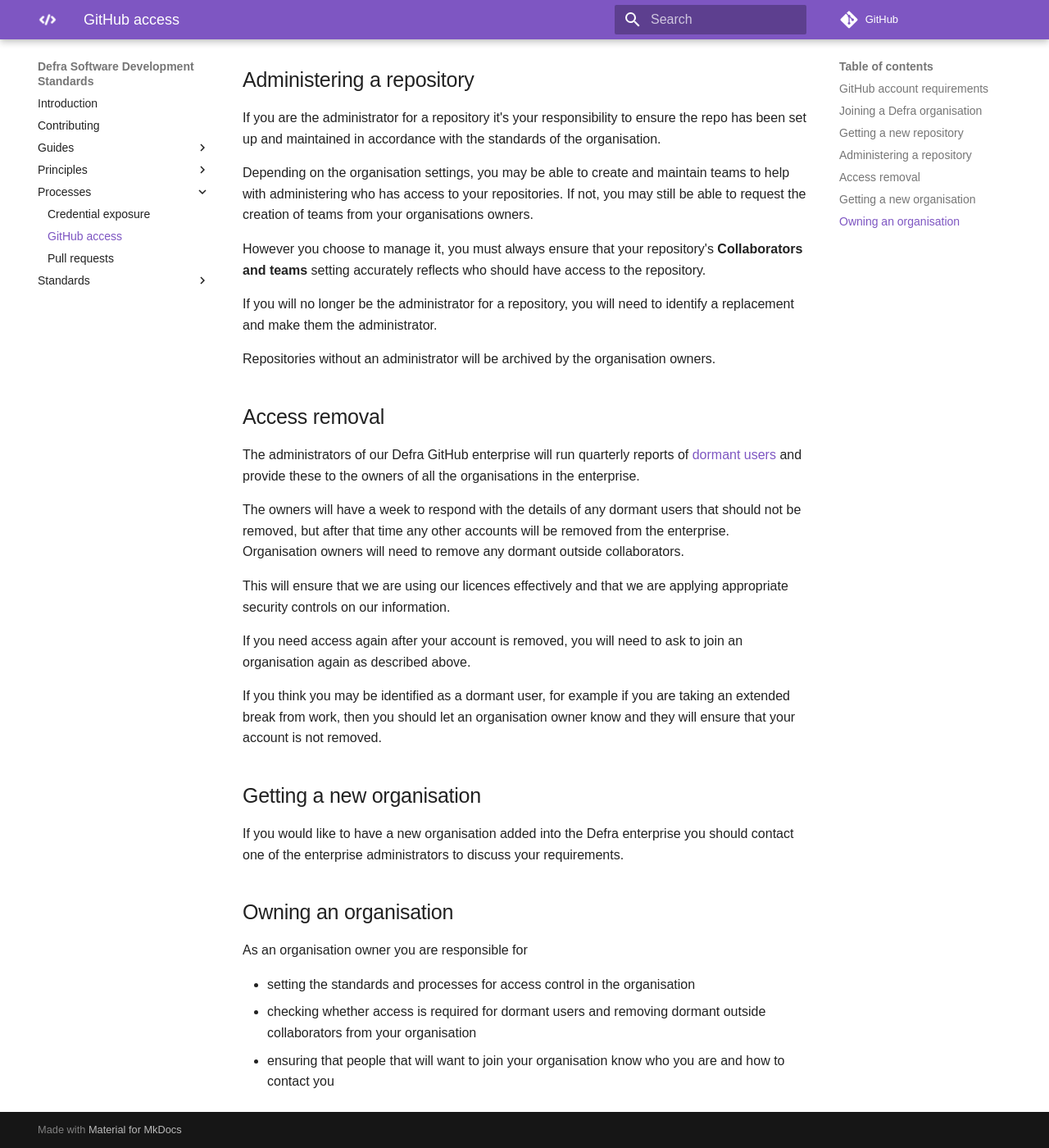
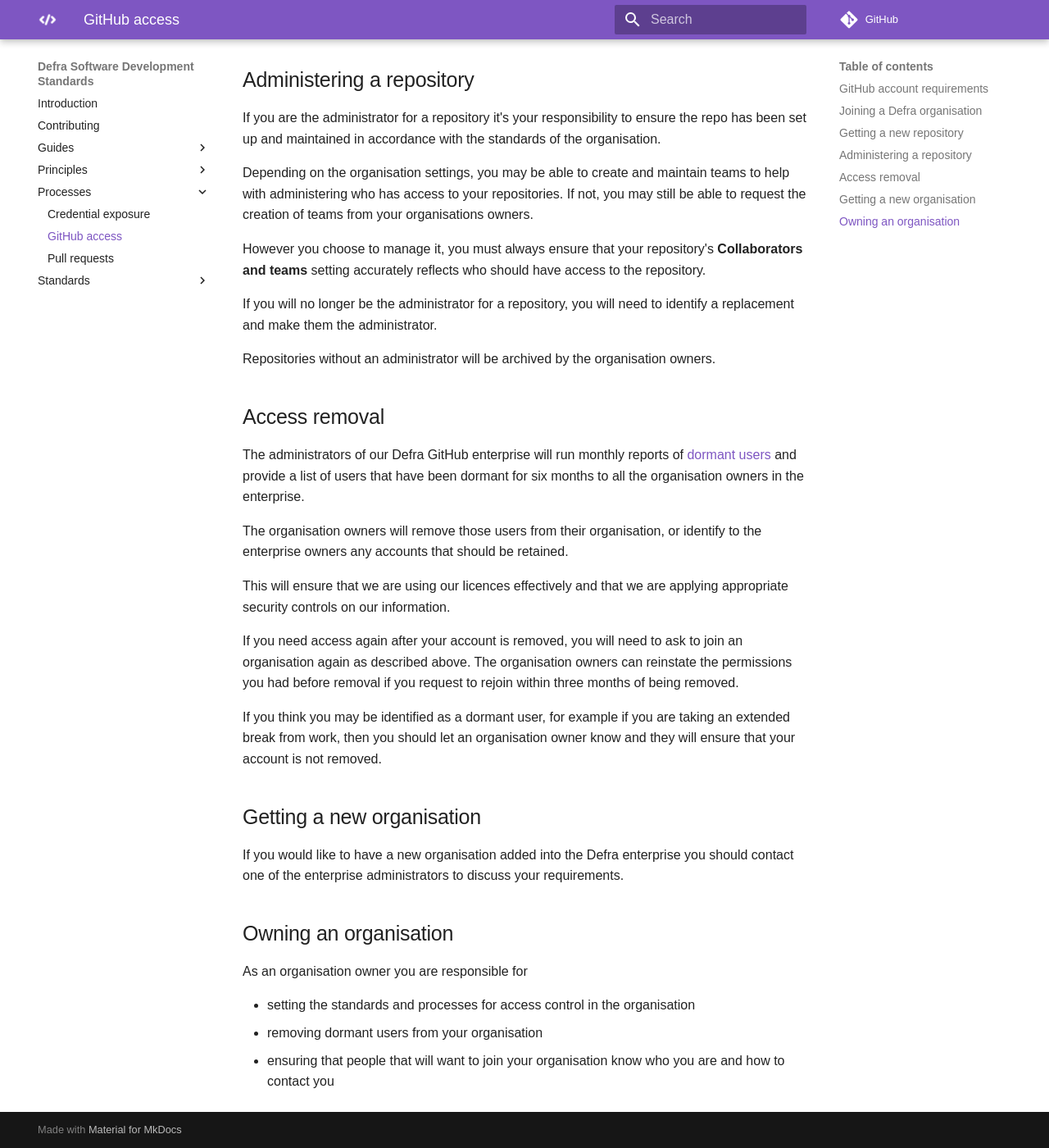
Before and after one commit to DEFRA/software-development-standards, an MkDocs documentation site: the page built from docs/processes/github_access.md, in a window 1280 px wide and 1400 px high, scrolled down 1422 px. Shown: the whole window at 82% size. Built offline with MkDocs 1.6.1 and Material for MkDocs 9.7.7, drawn with Linux system fonts in a browser that asks for light colours; some web fonts are replaced; comment, search, counter and statistics services are not loaded.

Commit message:
Change the process for dormant GitHub account removal

```diff
--- a/docs/processes/github_access.md
+++ b/docs/processes/github_access.md
@@ -55,13 +55,13 @@ Repositories without an administrator will be archived by the organisation owner
 
 ## Access removal
 
-The administrators of our Defra GitHub enterprise will run quarterly reports of [dormant users](https://docs.github.com/en/enterprise-cloud@latest/admin/managing-accounts-and-repositories/managing-users-in-your-enterprise/managing-dormant-users) and provide these to the owners of all the organisations in the enterprise.
+The administrators of our Defra GitHub enterprise will run monthly reports of [dormant users](https://docs.github.com/en/enterprise-cloud@latest/admin/managing-accounts-and-repositories/managing-users-in-your-enterprise/managing-dormant-users) and provide a list of users that have been dormant for six months to all the organisation owners in the enterprise.
 
-The owners will have a week to respond with the details of any dormant users that should not be removed, but after that time any other accounts will be removed from the enterprise. Organisation owners will need to remove any dormant outside collaborators.
+The organisation owners will remove those users from their organisation, or identify to the enterprise owners any accounts that should be retained.
 
 This will ensure that we are using our licences effectively and that we are applying appropriate security controls on our information.
 
-If you need access again after your account is removed, you will need to ask to join an organisation again as described above.
+If you need access again after your account is removed, you will need to ask to join an organisation again as described above. The organisation owners can reinstate the permissions you had before removal if you request to rejoin within three months of being removed.
 
 If you think you may be identified as a dormant user, for example if you are taking an extended break from work, then you should let an organisation owner know and they will ensure that your account is not removed.
 
@@ -74,5 +74,5 @@ If you would like to have a new organisation added into the Defra enterprise you
 As an organisation owner you are responsible for
 
 - setting the standards and processes for access control in the organisation
-- checking whether access is required for dormant users and removing dormant outside collaborators from your organisation
+- removing dormant users from your organisation
 - ensuring that people that will want to join your organisation know who you are and how to contact you
```
